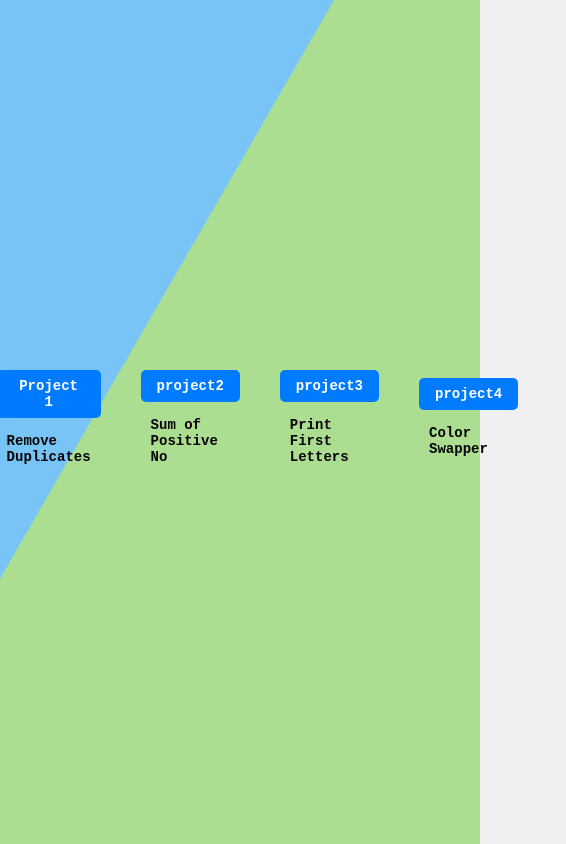
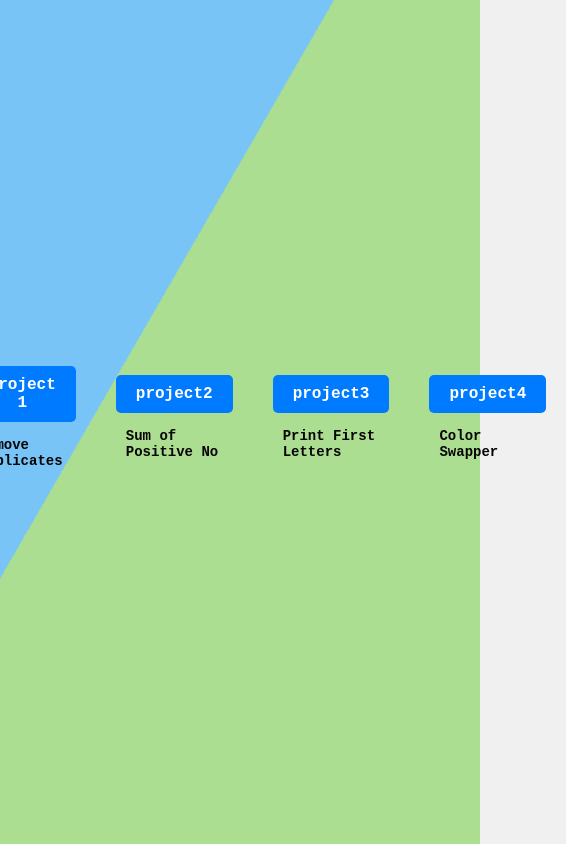
Before and after one commit to SaltyhorzE/Landing_page_for_my_projects, a plain HTML site: page index.html in a window 390 px wide. Shown: the whole page, 566 px wide, since content can reach past the window. Drawn offline with Linux system fonts and the light colour scheme.

Commit message:
Update style.css

```diff
--- a/style.css
+++ b/style.css
@@ -107,9 +107,3 @@ h1 {
     transform:translateX(25%);
   }
 }
-@media only screen and (max-width: 600px) {
-  .button {
-    font-size: 14px;
-    padding: 8px 16px;
-  }
-}
```
